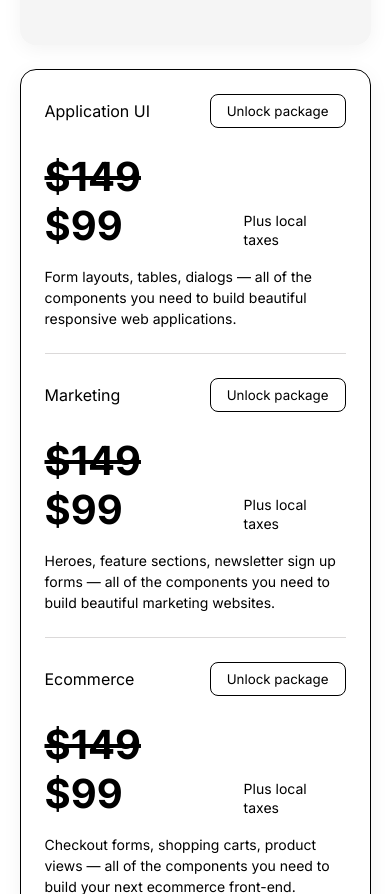
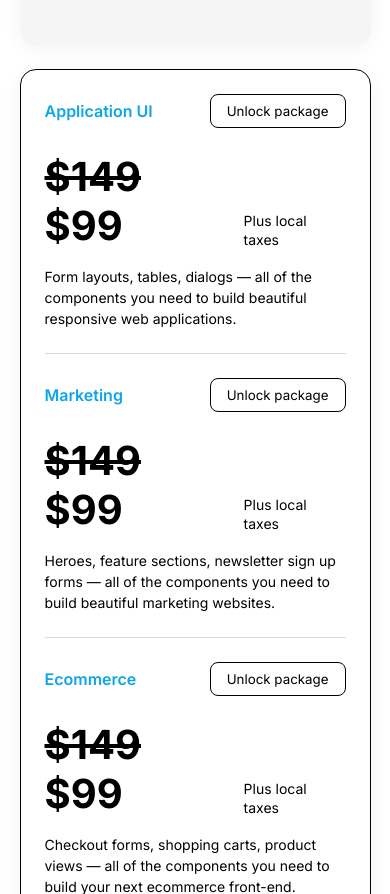
Before and after one commit to easymk/quasur-ui-clone, a plain HTML site: page index.html in a window 390 px wide. Shown: the part 3759-4653 px from the top of the page. Drawn offline with Linux system fonts and the light colour scheme.

Commit message:
fix responsive issue

```diff
--- a/style.css
+++ b/style.css
@@ -114,11 +114,10 @@
        gap: 3rem;
    }
 
-   /* Responsive, centered, and balanced */
+
    .left-side,
    .right-side {
        flex: 0 1 500px;
-       /* don't force fill, allow shrink, base width */
        min-width: 300px;
        max-width: 100%;
    }
@@ -325,7 +324,7 @@
        background-color: #f0f0f0;
    }
 
-   /* Components Grid */
+   /* Components start*/
    .container-box {
 
        display: flex;
@@ -505,6 +504,13 @@
        margin-bottom: 1.5rem;
    }
 
+
+    .pricing-page-2-content-1,
+   .pricing-page-2-content-2,
+   .pricing-page-2-content-3 p{
+    color: #0ea5e9;
+    font-weight: 600;
+   }
    .pricing-page-2-btn {
        padding: 0.5rem 1rem;
        border-radius: 0.5rem;
@@ -768,8 +774,6 @@
    }
 
 
-
-   /* ========== 📱 1. Small Phones / Extra Small Devices (max-width: 480px) ========== */
    @media (max-width: 480px) {
 
        .left-side-btns {
@@ -816,7 +820,6 @@
    }
 
 
-   /* ========== 📱 2. Mobile / Tablets (max-width: 768px) ========== */
    @media (max-width: 768px) {
 
 
@@ -889,8 +892,6 @@
 
 
 
-
-       /* ========== 📱 3. Tablets / Small Laptops (max-width: 900px) ========== */
        @media (max-width: 900px) {
 
            .nav-links{
@@ -904,7 +905,7 @@
                flex-direction: column;
            }
 
-           /* Stack pricing boxes */
+
            .pricing-container {
                flex-direction: column;
            }
@@ -939,7 +940,7 @@
        }
 
 
-       /* ========== 💻 4. Small Laptops / Large Tablets (max-width: 1024px) ========== */
+
        @media (max-width: 1024px) {
 
 
```
